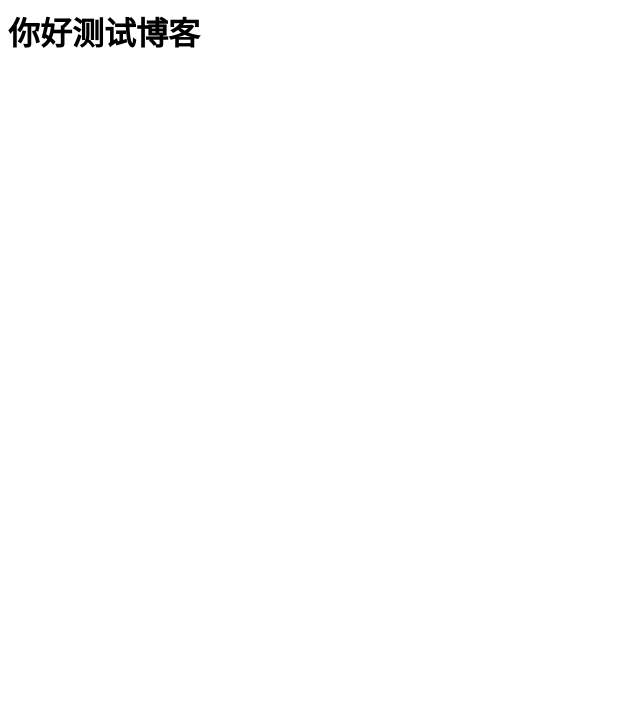
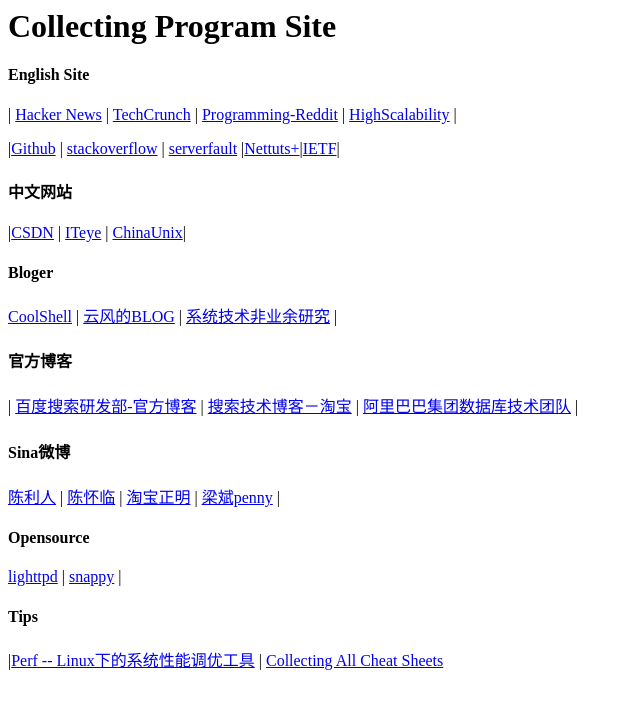
Before and after one commit to duanguoxue/duanguoxue.github.com, a plain HTML site: page index.html in a window 1280 px wide. Shown: the whole page, without its empty margins (0-640 px from the left). Drawn offline with Linux system fonts and the light colour scheme.

Commit message:
collect site

```diff
--- a/index.html
+++ b/index.html
@@ -1,11 +1,23 @@
-<html lang="en">
-  <head>
-    <meta charset="utf-8">
-    <title>首页</title>
-
-  </head>
-
-  <body>
-          <h1> 你好测试博客 </h1>
-  </body>
+<html>
+<title>Collecting Program Site</title>
+</body>
+<meta http-equiv="content-type" content="text/html; charset=UTF-8" />
+<h1>Collecting Program Site</h1>
+<h4>English Site</h4>
+<p>| <a href="http://news.ycombinator.com/">Hacker News</a> | <a href="http://techcrunch.com/">TechCrunch</a> | <a href="http://www.reddit.com/r/programming/">Programming-Reddit</a> | <a href="http://highscalability.com/">HighScalability</a> |  </p>
+<p>|<a href="http://www.github.com">Github</a> | <a href="http://stackoverflow.com/">stackoverflow</a> | <a href="http://serverfault.com/">serverfault</a> |<a href="http://net.tutsplus.com">Nettuts+</a>|<a href="http://www.ietf.org/">IETF</a>|</p>
+<h4>中文网站</h4>
+<p>|<a href="www.csdn.net">CSDN</a> | <a href="http://www.iteye.com/">ITeye</a> | <a href="http://www.chinaunix.net/">ChinaUnix</a>|</p>
+<h4>Bloger</h4>
+<p><a href="http://coolshell.cn/">CoolShell</a> | <a href="http://blog.codingnow.com/">云风的BLOG</a> | <a href="http://blog.yufeng.info/">系统技术非业余研究</a> | </p>
+<h4>官方博客</h4>
+<p>| <a href="http://stblog.baidu-tech.com/">百度搜索研发部-官方博客</a> | <a href="http://www.searchtb.com/">搜索技术博客－淘宝</a> | <a href="http://www.taobaodba.com/">阿里巴巴集团数据库技术团队</a> |</p>
+<h4>Sina微博</h4>
+<p><a href="http://weibo.com/lirenchen">陈利人</a> | <a href="http://weibo.com/huailinchen">陈怀临</a> | <a href="http://weibo.com/wensong8">淘宝正明</a> | <a href="http://weibo.com/pennyliang">梁斌penny</a> |</p>
+<h4>Opensource</h4>
+<p><a href="http://www.lighttpd.net/">lighttpd</a> | <a href="http://code.google.com/p/snappy/">snappy</a> |</p>
+<h4>Tips</h4>
+<p>|<a href="http://www.ibm.com/developerworks/cn/linux/l-cn-perf1/index.html">Perf -- Linux下的系统性能调优工具</a> |
+<a href="http://overapi.com/">Collecting All Cheat Sheets</a></p>
+</body>
 </html>
```
